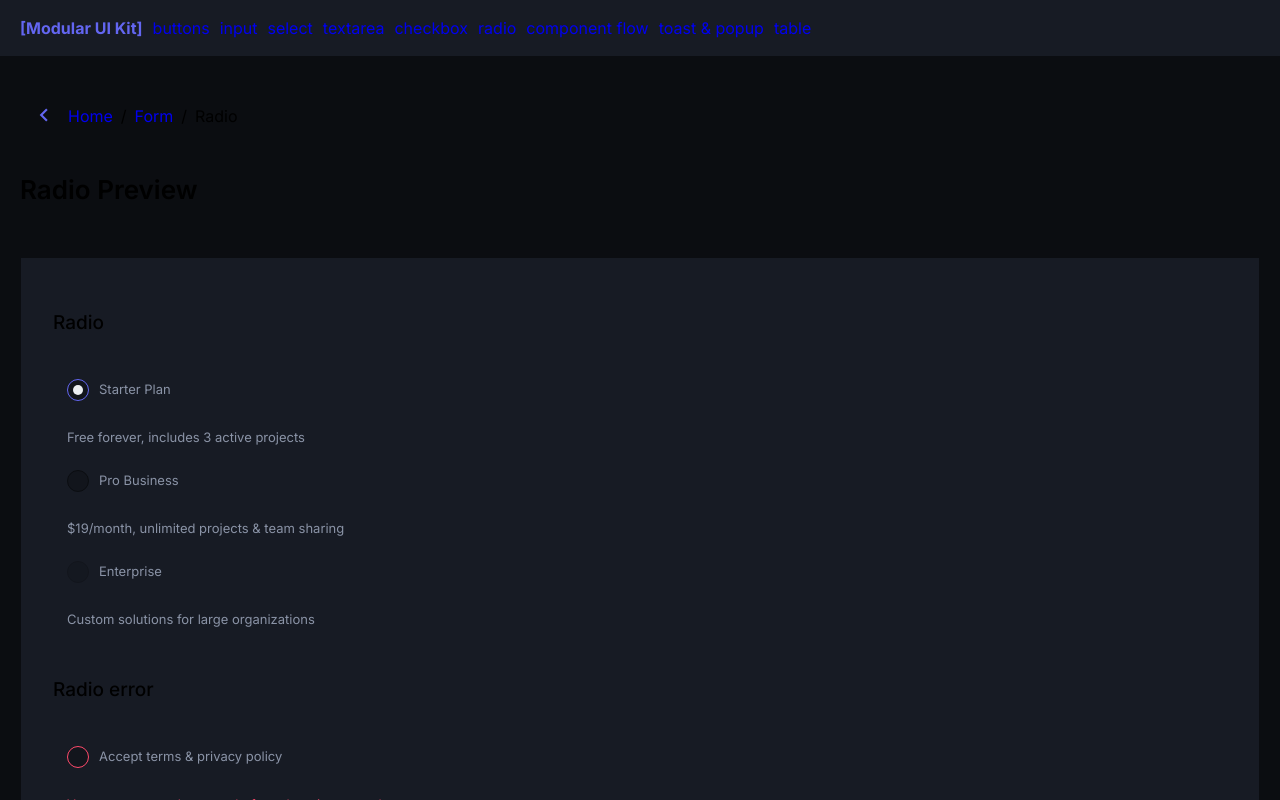
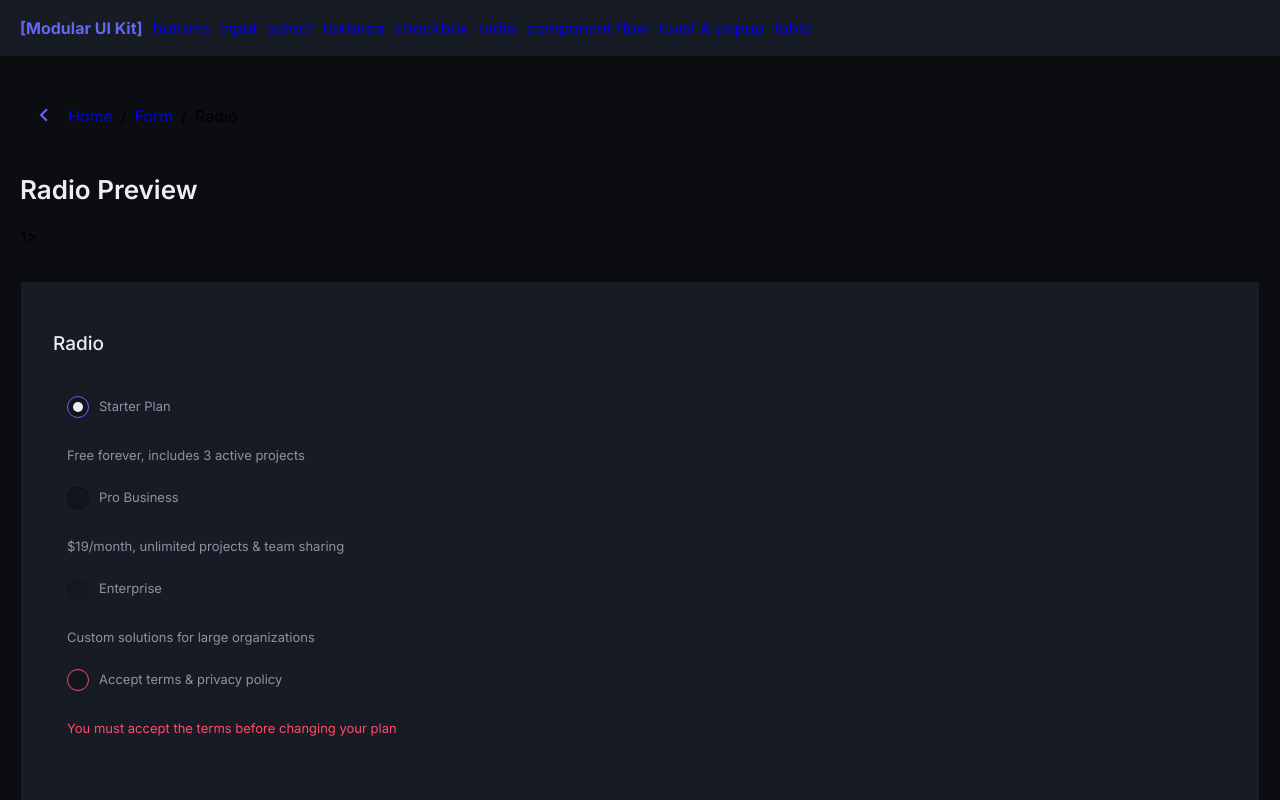
Before and after one commit to eugenia-vitinschii/modular-ui-kit, a Vue app: page /ui/form/radio in a window 1280 px wide. Shown: the top 800 px of the page. Built offline with nearby package versions, Linux system fonts and the light colour scheme.

Commit message:
refactor(form-elements): implement BaseTexinside views

```diff
--- a/src/views/CheckboxView.vue
+++ b/src/views/CheckboxView.vue
@@ -3,11 +3,11 @@
       <div class="container">
          <div class="page__wrapper">
             <div class="page__header">
-               <h1 class="heading">Checkbox Preview</h1>
+               <base-text as="h1" :type="'heading'">Checkbox Preview</base-text>
             </div>
             <div class="page__content">
                <div class="form section">
-                  <p class="subheading">Checkbox</p>
+                  <base-text as="h2" :type="'subheading'">Checkbox</base-text>
                   <div class="form__item">
                      <base-checkbox v-model="baseValue" label="Remember me" />
                   </div>
@@ -38,8 +38,9 @@ import { ref } from 'vue';
 
 /* COMPONENTS */
 import BaseCheckbox from '@/components/ui/form/BaseCheckbox.vue';
+import BaseText from '@/components/ui/typography/BaseText.vue';
 
-
+/* state */
 const baseValue = ref(true)
 const hintValue = ref(false)
 const errorValue = ref(false)
--- a/src/views/InputView.vue
+++ b/src/views/InputView.vue
@@ -3,11 +3,11 @@
       <div class="container">
          <div class="page__wrapper">
             <div class="page__header">
-               <h1 class="heading">Input preview</h1>
+               <base-text as="h1" :type="'heading'">Input preview</base-text>
             </div>
             <div class="page__content">
                <div class="form section">
-                  <p class="subheading">Input</p>
+                  <base-text as="h2" :type="'subheading'">Input</base-text>
                   <div class="form__item">
                      <base-input v-model="textValue" label="*Name" placeholder="Enter your username..." />
                      <!-- <p class="body-text" v-if="textValue">Current value: <strong>{{ textValue }}</strong> </p> -->
@@ -39,8 +39,9 @@ import { ref, computed } from 'vue'
 
 /* COMPONENTS */
 import BaseInput from '@/components/ui/form/BaseInput.vue';
+import BaseText from '@/components/ui/typography/BaseText.vue';
 
-/* variables for v-model */
+/* vstate */
 const textValue = ref('')
 const emailValue = ref('')
 const passwordValue = ref('')
@@ -55,6 +56,4 @@ const emailError = computed(() => {
 
 
 
-
-
 </script>
--- a/src/views/RadioView.vue
+++ b/src/views/RadioView.vue
@@ -3,11 +3,11 @@
       <div class="container">
          <div class="page__wrapper">
             <div class="page__header">
-               <h1 class="heading">Radio Preview</h1>
+               <base-text as="h1" :type="'heading'">Radio Preview</base-text>1>
             </div>
             <div class="page__content">
                <div class="form section">
-                  <p class="subheading">Radio</p>
+                  <base-text as="h2" :type="'subheading'">Radio</base-text>
                   <div class="form__item">
                      <base-radio v-model="selectedPlan" value="starter" name="billing-group" label="Starter Plan"
                         hint="Free forever, includes 3 active projects" />
@@ -15,15 +15,11 @@
                         hint="$19/month, unlimited projects & team sharing" />
                      <base-radio v-model="selectedPlan" value="enterprise" name="billing-group" label="Enterprise"
                         hint="Custom solutions for large organizations" disabled />
-                  </div>
-                  <p class="subheading">Radio error</p>
-                  <div class="form__item">
                      <base-radio v-model="errorPlan" value="declined" name="error-group"
                         label="Accept terms & privacy policy"
                         error="You must accept the terms before changing your plan" />
                   </div>
                </div>
-
             </div>
          </div>
       </div>
@@ -36,7 +32,9 @@ import { ref } from 'vue';
 
 /* COMPONENTS */
 import BaseRadio from '@/components/ui/form/BaseRadio.vue';
+import BaseText from '@/components/ui/typography/BaseText.vue';
 
+/* state */
 const selectedPlan = ref('starter')
 const errorPlan = ref(null)
 
--- a/src/views/SelectView.vue
+++ b/src/views/SelectView.vue
@@ -3,11 +3,11 @@
       <div class="container">
          <div class="page__wrapper">
             <div class="page__header">
-               <h1 class="heading">Checkbox Preview</h1>
+               <base-text as="h1" :type="'heading'">Select Preview</base-text>
             </div>
             <div class="page__content">
                <div class="form section">
-                  <p class="subheading">Select</p>
+                  <base-text as="h2" :type="'subheading'">Select</base-text>
                   <div class="form__item">
                      <base-select v-model="selectedCountry" :options="countries" placeholder="Select country..."
                         label="Your Country" />
@@ -33,8 +33,9 @@ import { ref } from 'vue'
 
 /* COMPONENTS */
 import BaseSelect from '@/components/ui/form/BaseSelect.vue';
+import BaseText from '@/components/ui/typography/BaseText.vue';
 
-//select
+/* state */
 const selectedCountry = ref('')
 const countries = [
    { value: 'usa', label: 'United States' },
--- a/src/views/TextareaView.vue
+++ b/src/views/TextareaView.vue
@@ -3,11 +3,11 @@
       <div class="container">
          <div class="page__wrapper">
             <div class="page__header">
-               <h1 class="heading">Textarea Preview</h1>
+               <base-text as="h1" :type="'heading'">Textarea Preview</base-text>
             </div>
             <div class="page__content">
                <div class="form section">
-                  <p class="subheading">Textarea</p>
+                  <base-text as="h2" :type="'subheading'">Textarea</base-text>
                   <div class="form__item">
                      <base-textarea v-model="biography"
                         placeholder="Tell us about yourself, your skills, and your professional background..."
@@ -36,8 +36,9 @@ import { ref } from 'vue';
 
 /* COMPONENTS */
 import BaseTextarea from '@/components/ui/form/BaseTextarea.vue';
+import BaseText from '@/components/ui/typography/BaseText.vue';
 
-
+/* state */
 const biography = ref('')
 const orderComment = ref('Please deliver the package between 6 PM and 8 PM. If I am not at home, please leave it with my neighbor from apartment 42. Also, make sure to call me 10 minutes before arrival. Thank you so much for your help!')
 const systemNotes = ref('CONTAINER_ID: 9f82b3c1\nSTATUS: Active\nLAST_DEPLOY: 2026-07-02 12:44:12\nREGION: eu-central-1\nNo manual overrides allowed.')
```
